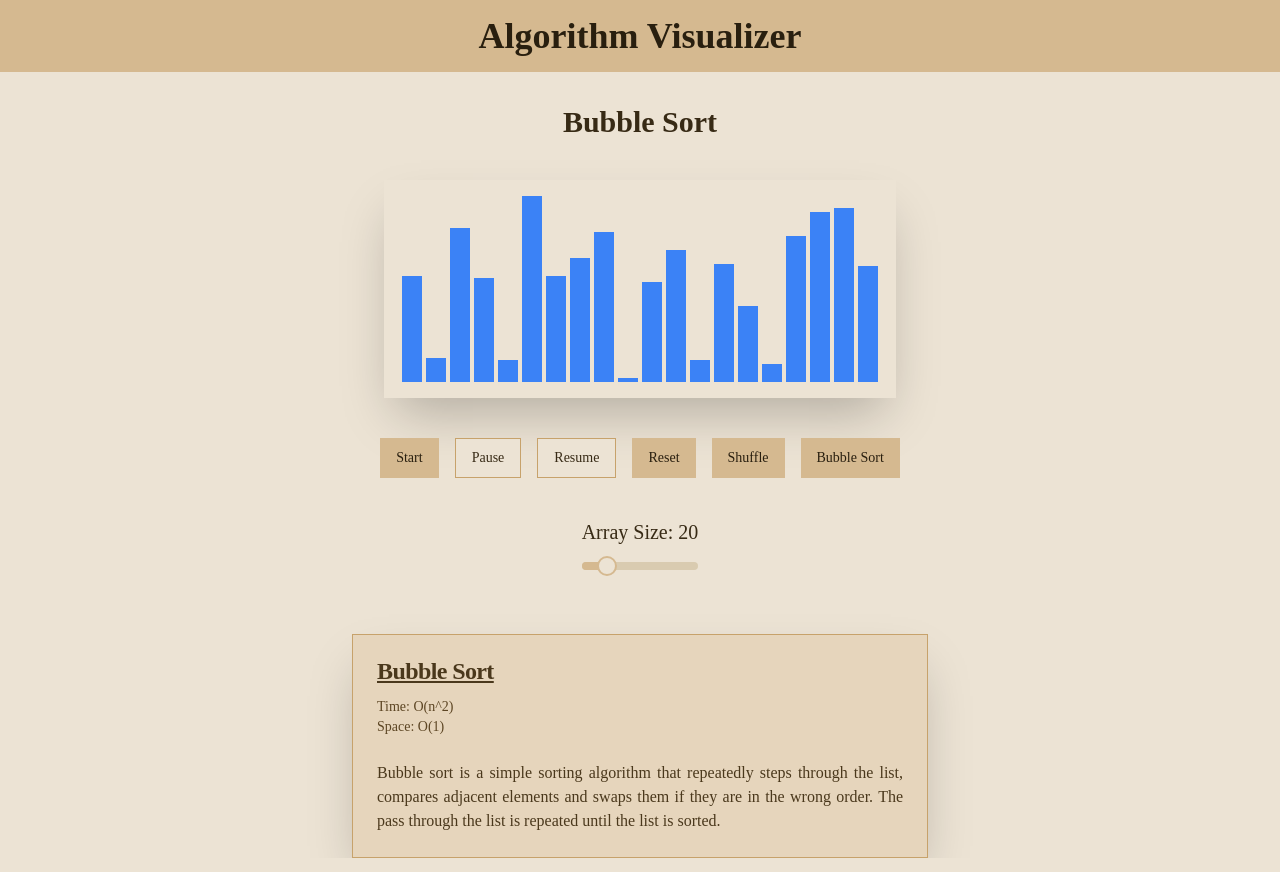
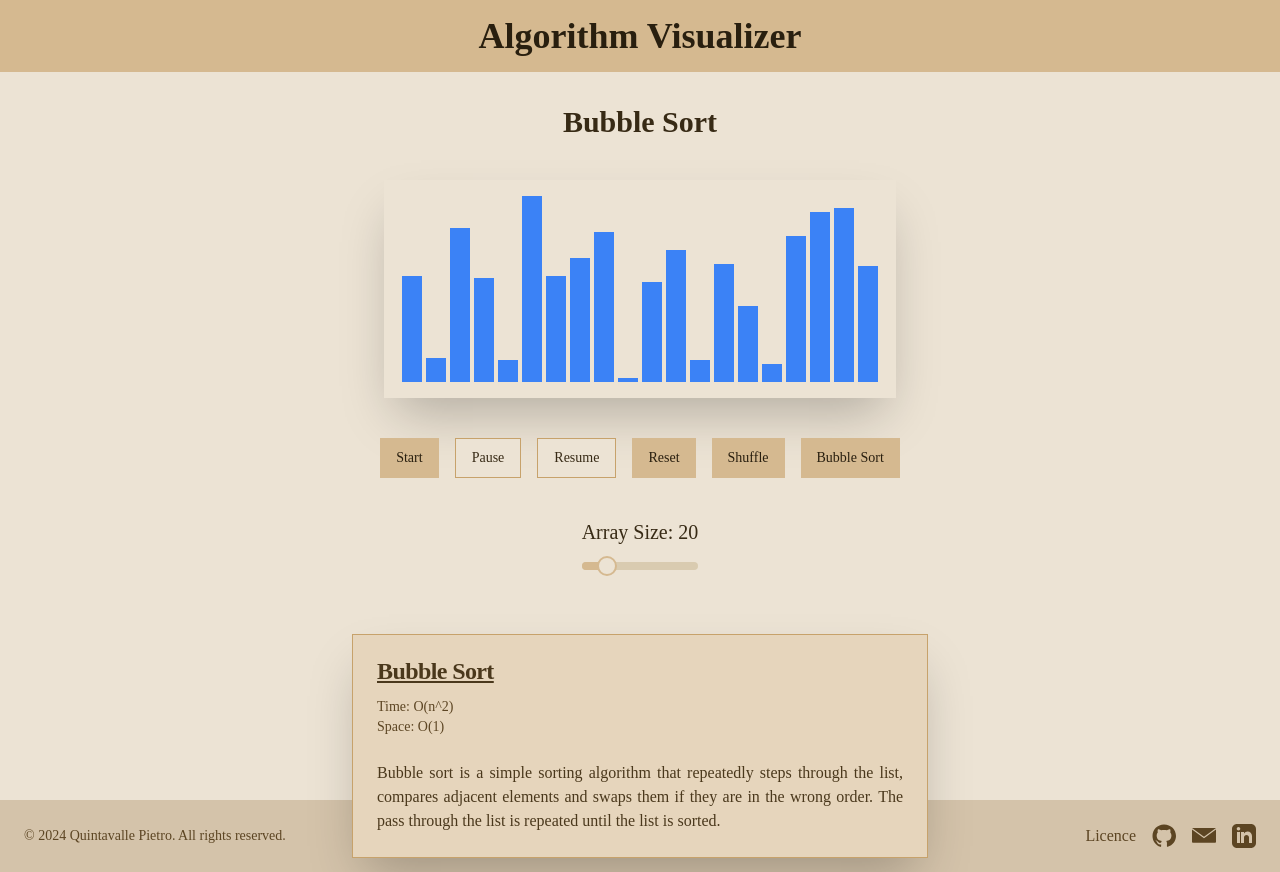
Before and after one commit to Quinta0/valgo, a Next.js app: page / in a window 1280 px wide. Built offline with nearby package versions, Linux system fonts and the light colour scheme.

Commit message:
Updated footer

```diff
--- a/app/page.tsx
+++ b/app/page.tsx
@@ -6,6 +6,14 @@ import { Button } from "../components/ui/button"
 import { DropdownMenu, DropdownMenuTrigger, DropdownMenuContent, DropdownMenuRadioGroup, DropdownMenuRadioItem } from "../components/ui/dropdown-menu"
 import { Slider } from "../components/ui/slider"
 import { Card, CardContent, CardHeader, CardTitle, CardDescription } from "../components/ui/card"
+import {
+  Dialog,
+  DialogContent,
+  DialogDescription,
+  DialogHeader,
+  DialogTitle,
+  DialogTrigger,
+} from "@/components/ui/dialog"
 
 export default function Component() {
   const [array, setArray] = useState<number[]>([])
@@ -282,6 +290,7 @@ export default function Component() {
   const { title, timeComplexity, spaceComplexity, description } = getAlgorithmExplanation()
 
   return (
+    <>
       <div className="flex flex-col items-center h-screen">
         <header className="bg-primary text-primary-foreground py-4 px-6 w-full">
           <h1 className="text-4xl font-bold text-center">Algorithm Visualizer</h1>
@@ -292,7 +301,7 @@ export default function Component() {
               <div
                   key={index}
                   className={`mx-0.5 ${isRunning ? 'bg-red-500' : 'bg-blue-500'}`}
-                  style={{ height: `${value * 2}px`, width: '20px' }}
+                  style={{height: `${value * 2}px`, width: '20px'}}
               ></div>
           ))}
         </div>
@@ -343,8 +352,61 @@ export default function Component() {
             </CardContent>
           </Card>
         </div>
+
       </div>
-  )
+  <footer className="bg-muted text-muted-foreground py-6">
+    <div className="container mx-auto px-4 md:px-6 flex items-center justify-between">
+      <p className="text-sm">&copy; 2024 Quintavalle Pietro. All rights reserved.</p>
+      <nav className="flex items-center gap-4">
+        <Dialog>
+          <DialogTrigger>Licence</DialogTrigger>
+          <DialogContent>
+            <DialogHeader>
+              <DialogTitle>MIT License</DialogTitle>
+              <DialogDescription>
+                <p className="font-bold">Copyright (c) 2024 Quintavalle Pietro</p>
+                <p className="mt-2">
+                  Permission is hereby granted, free of charge, to any person obtaining a copy
+                  of this software and associated documentation files (the &quot;Software&quot;), to deal
+                  in the Software without restriction, including without limitation the rights
+                  to use, copy, modify, merge, publish, distribute, sublicense, and/or sell
+                  copies of the Software, and to permit persons to whom the Software is
+                  furnished to do so, subject to the following conditions:
+                </p>
+                <p>
+                  The above copyright notice and this permission notice shall be included in all
+                  copies or substantial portions of the Software.
+                </p>
+                <p className="mt-2">
+                  THE SOFTWARE IS PROVIDED &quot;AS IS&quot;, WITHOUT WARRANTY OF ANY KIND, EXPRESS OR
+                  IMPLIED, INCLUDING BUT NOT LIMITED TO THE WARRANTIES OF MERCHANTABILITY,
+                  FITNESS FOR A PARTICULAR PURPOSE AND NONINFRINGEMENT. IN NO EVENT SHALL THE
+                  AUTHORS OR COPYRIGHT HOLDERS BE LIABLE FOR ANY CLAIM, DAMAGES OR OTHER
+                  LIABILITY, WHETHER IN AN ACTION OF CONTRACT, TORT OR OTHERWISE, ARISING FROM,
+                  OUT OF OR IN CONNECTION WITH THE SOFTWARE OR THE USE OR OTHER DEALINGS IN THE
+                  SOFTWARE.
+                </p>
+              </DialogDescription>
+            </DialogHeader>
+          </DialogContent>
+        </Dialog>
+
+        <a href="https://github.com/Quinta0" target="_blank" rel="noopener noreferrer"
+           className="hover:underline">
+          <GitHubIcon className="w-6 h-6"/>
+        </a>
+        <a href="mailto:0pietroquintavalle0@gmail.com" className="hover:underline">
+          <GmailIcon className="w-6 h-6"/>
+        </a>
+        <a href="https://www.linkedin.com/in/pietro-quintavalle-996b96267/" target="_blank"
+           rel="noopener noreferrer" className="hover:underline">
+          <LinkedInIcon className="w-6 h-6"/>
+        </a>
+      </nav>
+    </div>
+  </footer>
+  </>
+)
 }
 
 function ArrowUpDownIcon(props: React.SVGProps<SVGSVGElement>) {
@@ -361,10 +423,55 @@ function ArrowUpDownIcon(props: React.SVGProps<SVGSVGElement>) {
           strokeLinecap="round"
           strokeLinejoin="round"
       >
-        <path d="m21 16-4 4-4-4" />
-        <path d="M17 20V4" />
-        <path d="m3 8 4-4 4 4" />
-        <path d="M7 4v16" />
+        <path d="m21 16-4 4-4-4"/>
+        <path d="M17 20V4"/>
+        <path d="m3 8 4-4 4 4"/>
+        <path d="M7 4v16"/>
       </svg>
   );
 }
+
+function GitHubIcon(props: JSX.IntrinsicAttributes & SVGProps<SVGSVGElement>) {
+  return (
+      <svg
+          {...props}
+          xmlns="http://www.w3.org/2000/svg"
+          viewBox="0 0 24 24"
+          fill="currentColor"
+          stroke="currentColor"
+          strokeWidth="0"
+      >
+        <path d="M12 .5C5.48.5.5 5.48.5 12c0 5.08 3.29 9.35 7.85 10.86.58.1.79-.24.79-.54 0-.27-.01-.99-.01-1.94-3.19.69-3.86-1.54-3.86-1.54-.53-1.36-1.29-1.72-1.29-1.72-1.05-.72.08-.71.08-.71 1.16.08 1.77 1.2 1.77 1.2 1.03 1.77 2.69 1.26 3.34.96.1-.75.4-1.26.73-1.55-2.55-.29-5.23-1.28-5.23-5.72 0-1.26.45-2.29 1.2-3.1-.12-.29-.52-1.45.12-3.02 0 0 .97-.31 3.17 1.18.92-.26 1.91-.39 2.89-.39.98 0 1.97.13 2.89.39 2.2-1.49 3.17-1.18 3.17-1.18.64 1.57.24 2.73.12 3.02.75.81 1.2 1.84 1.2 3.1 0 4.46-2.69 5.43-5.25 5.71.41.35.78 1.03.78 2.08 0 1.5-.01 2.72-.01 3.08 0 .3.21.65.8.54C20.71 21.35 24 17.08 24 12c0-6.52-4.98-11.5-12-11.5z"/>
+      </svg>
+  )
+}
+
+function GmailIcon(props: JSX.IntrinsicAttributes & SVGProps<SVGSVGElement>) {
+  return (
+      <svg
+          {...props}
+          xmlns="http://www.w3.org/2000/svg"
+          viewBox="0 0 24 24"
+          fill="currentColor"
+          stroke="currentColor"
+          strokeWidth="0"
+      >
+        <path d="M12 12.713l11.985-8.677a.868.868 0 0 0-.491-.148H.506c-.177 0-.344.055-.491.148L12 12.713zm0 1.431L.035 5.596A.875.875 0 0 0 0 6.125v11.75c0 .478.387.875.875.875h22.25c.478 0 .875-.387.875-.875V6.125a.875.875 0 0 0-.035-.529L12 14.144z"/>
+      </svg>
+  )
+}
+
+function LinkedInIcon(props: JSX.IntrinsicAttributes & SVGProps<SVGSVGElement>) {
+  return (
+      <svg
+          {...props}
+          xmlns="http://www.w3.org/2000/svg"
+          viewBox="0 0 24 24"
+          fill="currentColor"
+          stroke="currentColor"
+          strokeWidth="0"
+      >
+        <path d="M19 0h-14c-2.761 0-5 2.239-5 5v14c0 2.761 2.239 5 5 5h14c2.761 0 5-2.239 5-5v-14c0-2.761-2.239-5-5-5zm-11 19h-3v-11h3v11zm-1.5-12.5c-.966 0-1.75-.784-1.75-1.75s.784-1.75 1.75-1.75 1.75.784 1.75 1.75-.784 1.75-1.75 1.75zm13.5 12.5h-3v-5.5c0-1.379-1.121-2.5-2.5-2.5s-2.5 1.121-2.5 2.5v5.5h-3v-11h3v1.474c.809-1.161 2.201-1.974 3.5-1.974 2.481 0 4.5 2.019 4.5 4.5v7z"/>
+      </svg>
+  )
+}
--- /dev/null
+++ b/components/ui/dialog.tsx
@@ -0,0 +1,122 @@
+"use client"
+
+import * as React from "react"
+import * as DialogPrimitive from "@radix-ui/react-dialog"
+import { X } from "lucide-react"
+
+import { cn } from "@/lib/utils"
+
+const Dialog = DialogPrimitive.Root
+
+const DialogTrigger = DialogPrimitive.Trigger
+
+const DialogPortal = DialogPrimitive.Portal
+
+const DialogClose = DialogPrimitive.Close
+
+const DialogOverlay = React.forwardRef<
+  React.ElementRef<typeof DialogPrimitive.Overlay>,
+  React.ComponentPropsWithoutRef<typeof DialogPrimitive.Overlay>
+>(({ className, ...props }, ref) => (
+  <DialogPrimitive.Overlay
+    ref={ref}
+    className={cn(
+      "fixed inset-0 z-50 bg-black/80  data-[state=open]:animate-in data-[state=closed]:animate-out data-[state=closed]:fade-out-0 data-[state=open]:fade-in-0",
+      className
+    )}
+    {...props}
+  />
+))
+DialogOverlay.displayName = DialogPrimitive.Overlay.displayName
+
+const DialogContent = React.forwardRef<
+  React.ElementRef<typeof DialogPrimitive.Content>,
+  React.ComponentPropsWithoutRef<typeof DialogPrimitive.Content>
+>(({ className, children, ...props }, ref) => (
+  <DialogPortal>
+    <DialogOverlay />
+    <DialogPrimitive.Content
+      ref={ref}
+      className={cn(
+        "fixed left-[50%] top-[50%] z-50 grid w-full max-w-lg translate-x-[-50%] translate-y-[-50%] gap-4 border bg-background p-6 shadow-lg duration-200 data-[state=open]:animate-in data-[state=closed]:animate-out data-[state=closed]:fade-out-0 data-[state=open]:fade-in-0 data-[state=closed]:zoom-out-95 data-[state=open]:zoom-in-95 data-[state=closed]:slide-out-to-left-1/2 data-[state=closed]:slide-out-to-top-[48%] data-[state=open]:slide-in-from-left-1/2 data-[state=open]:slide-in-from-top-[48%] sm:rounded-lg",
+        className
+      )}
+      {...props}
+    >
+      {children}
+      <DialogPrimitive.Close className="absolute right-4 top-4 rounded-sm opacity-70 ring-offset-background transition-opacity hover:opacity-100 focus:outline-none focus:ring-2 focus:ring-ring focus:ring-offset-2 disabled:pointer-events-none data-[state=open]:bg-accent data-[state=open]:text-muted-foreground">
+        <X className="h-4 w-4" />
+        <span className="sr-only">Close</span>
+      </DialogPrimitive.Close>
+    </DialogPrimitive.Content>
+  </DialogPortal>
+))
+DialogContent.displayName = DialogPrimitive.Content.displayName
+
+const DialogHeader = ({
+  className,
+  ...props
+}: React.HTMLAttributes<HTMLDivElement>) => (
+  <div
+    className={cn(
+      "flex flex-col space-y-1.5 text-center sm:text-left",
+      className
+    )}
+    {...props}
+  />
+)
+DialogHeader.displayName = "DialogHeader"
+
+const DialogFooter = ({
+  className,
+  ...props
+}: React.HTMLAttributes<HTMLDivElement>) => (
+  <div
+    className={cn(
+      "flex flex-col-reverse sm:flex-row sm:justify-end sm:space-x-2",
+      className
+    )}
+    {...props}
+  />
+)
+DialogFooter.displayName = "DialogFooter"
+
+const DialogTitle = React.forwardRef<
+  React.ElementRef<typeof DialogPrimitive.Title>,
+  React.ComponentPropsWithoutRef<typeof DialogPrimitive.Title>
+>(({ className, ...props }, ref) => (
+  <DialogPrimitive.Title
+    ref={ref}
+    className={cn(
+      "text-lg font-semibold leading-none tracking-tight",
+      className
+    )}
+    {...props}
+  />
+))
+DialogTitle.displayName = DialogPrimitive.Title.displayName
+
+const DialogDescription = React.forwardRef<
+  React.ElementRef<typeof DialogPrimitive.Description>,
+  React.ComponentPropsWithoutRef<typeof DialogPrimitive.Description>
+>(({ className, ...props }, ref) => (
+  <DialogPrimitive.Description
+    ref={ref}
+    className={cn("text-sm text-muted-foreground", className)}
+    {...props}
+  />
+))
+DialogDescription.displayName = DialogPrimitive.Description.displayName
+
+export {
+  Dialog,
+  DialogPortal,
+  DialogOverlay,
+  DialogClose,
+  DialogTrigger,
+  DialogContent,
+  DialogHeader,
+  DialogFooter,
+  DialogTitle,
+  DialogDescription,
+}
--- a/package.json
+++ b/package.json
@@ -10,6 +10,7 @@
     "lint": "next lint"
   },
   "dependencies": {
+    "@radix-ui/react-dialog": "^1.1.1",
     "@radix-ui/react-dropdown-menu": "^2.1.1",
     "@radix-ui/react-slider": "^1.2.0",
     "@radix-ui/react-slot": "^1.1.0",
```
Also changed, not shown: 1 other file (tests, documents, lock files or other folders).
